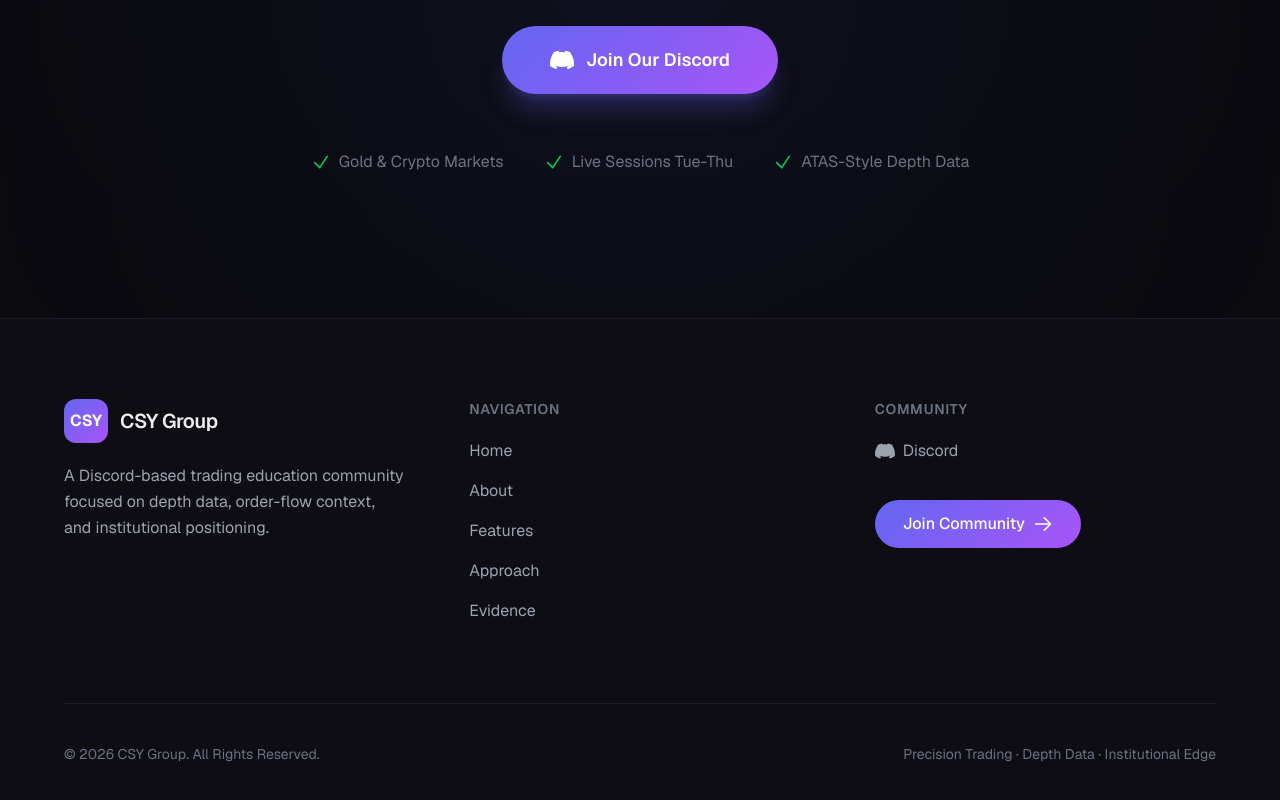
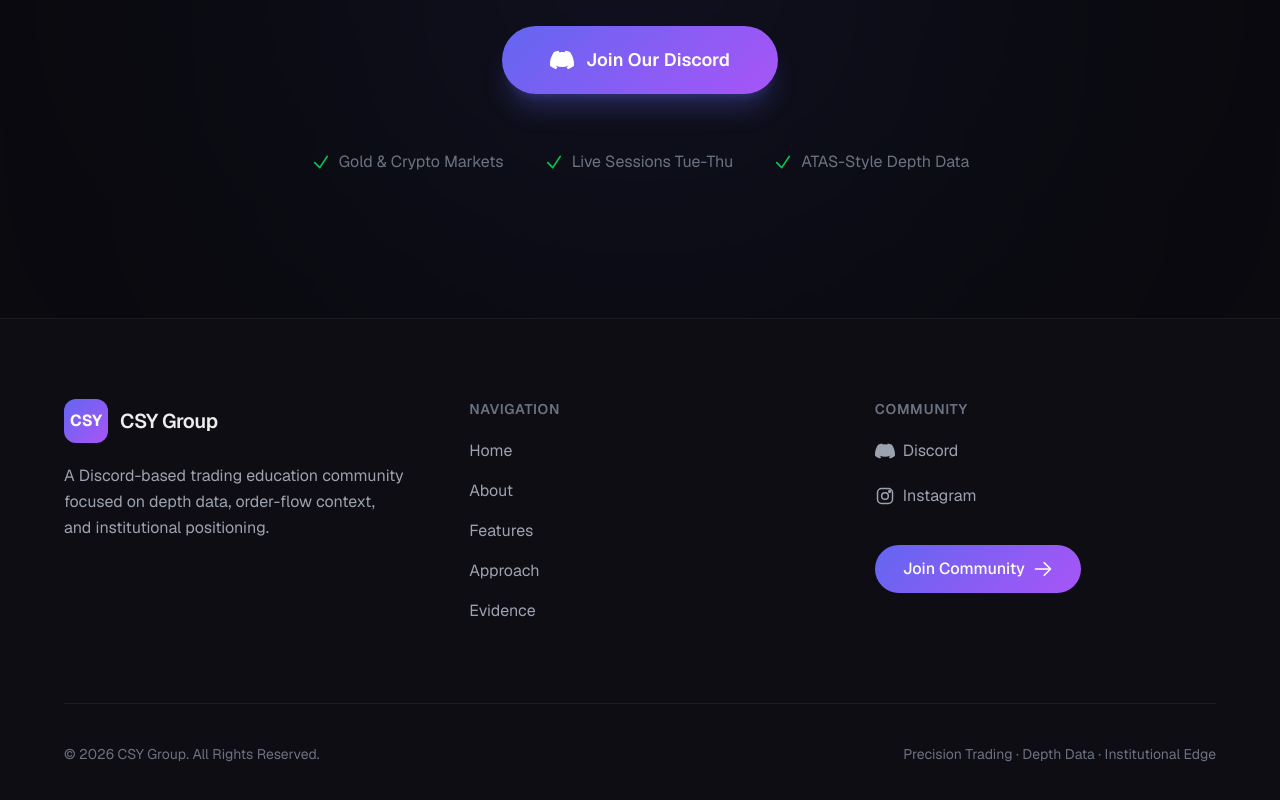
Before and after one commit to CSYHoldings/csy-website, a Next.js app: page /en in a window 1280 px wide. Shown: the part 6416-7216 px from the top of the page. Built offline with nearby package versions, Linux system fonts and the light colour scheme.

Commit message:
feat: add instagram link

```diff
--- a/src/components/Evidence.tsx
+++ b/src/components/Evidence.tsx
@@ -65,6 +65,7 @@
                         src={chart.src}
                         alt={chart.title}
                         fill
+                        sizes="(min-width: 1024px) 50vw, 100vw"
                         className="object-cover transition-transform duration-700 group-hover:scale-105"
                       />
                     </div>
--- a/src/components/Footer.tsx
+++ b/src/components/Footer.tsx
@@ -71,6 +71,27 @@
                   Discord
                 </a>
               </li>
+              <li>
+                <a
+                  href={links.instagram}
+                  target="_blank"
+                  rel="noopener noreferrer"
+                  className="inline-flex items-center gap-2 text-base text-text-secondary transition-colors hover:text-foreground"
+                >
+                  <svg
+                    className="h-5 w-5"
+                    viewBox="0 0 24 24"
+                    fill="none"
+                    stroke="currentColor"
+                    strokeWidth={1.8}
+                  >
+                    <rect x="3" y="3" width="18" height="18" rx="5" ry="5" />
+                    <circle cx="12" cy="12" r="4" />
+                    <circle cx="17.5" cy="6.5" r="1" fill="currentColor" />
+                  </svg>
+                  Instagram
+                </a>
+              </li>
             </ul>
             <div className="mt-8">
               <a
--- a/src/constants/links.ts
+++ b/src/constants/links.ts
@@ -1,3 +1,4 @@
 export const links = {
   discord: "https://discord.com/invite/6ZKMeQWQ2U",
+  instagram: "https://www.instagram.com/csy_group",
 } as const;
```
Also changed, not shown: package.json (line endings or trailing spaces).
